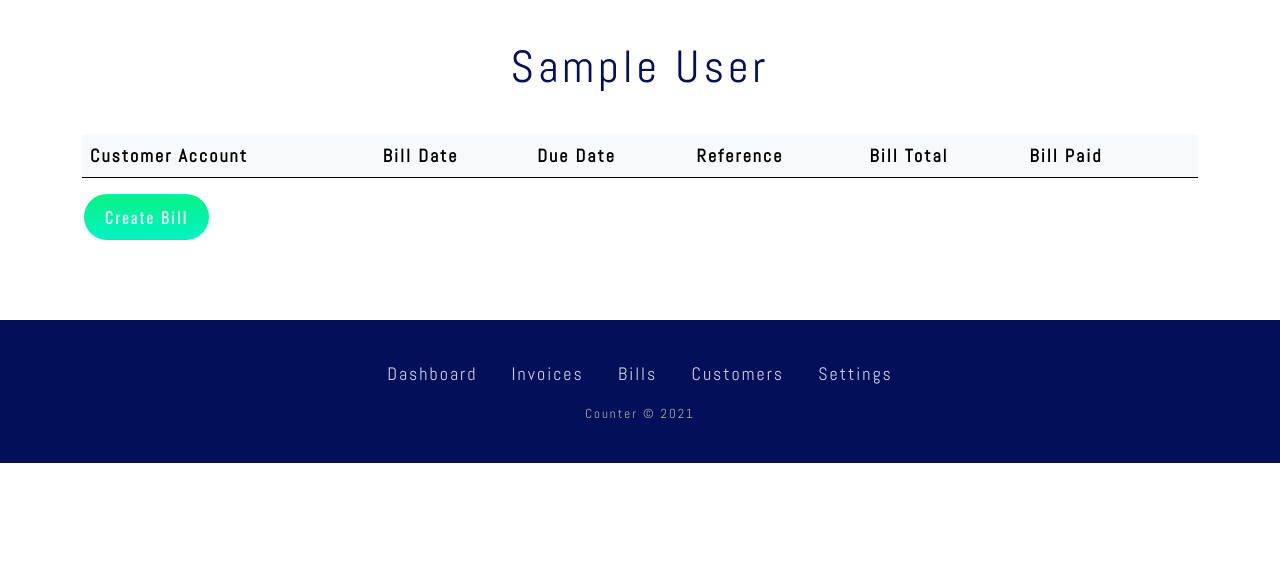
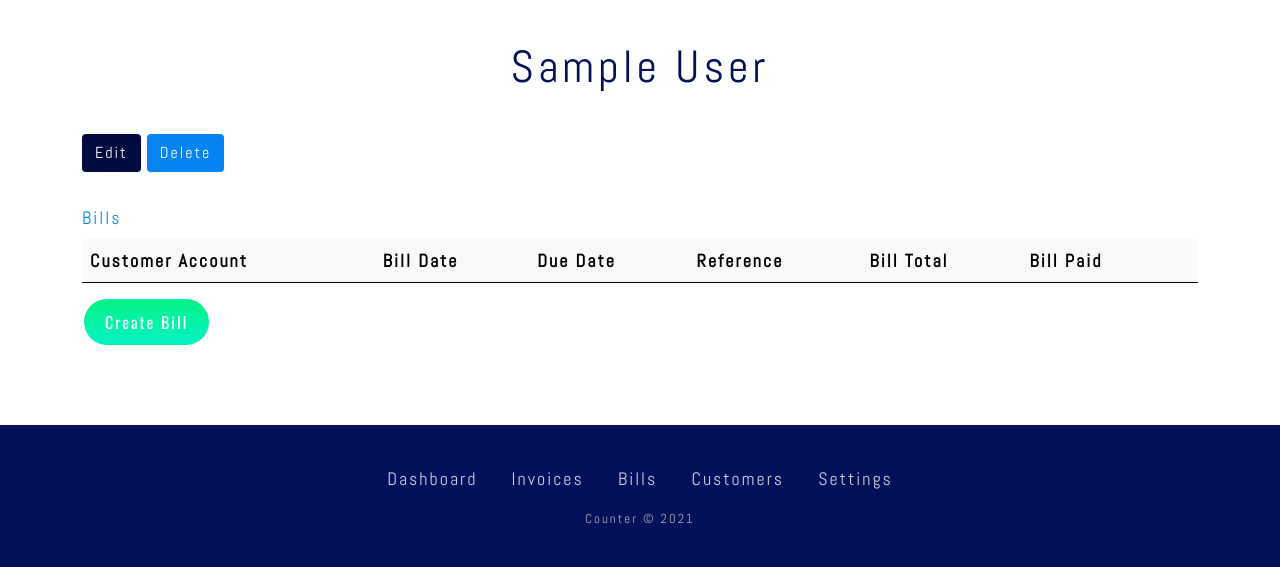
Before and after one commit to R-Prince/counter_ms4, a Django app: a page that uses customers/templates/customers/customer_account.html in a window 1280 px wide. Shown: the part 59-626 px from the top of the page. Run offline with Django 3.2, Linux system fonts and the light colour scheme; a user stored in the database is signed in; tables that the repository leaves empty hold one stand-in row (values such as "Sample post"); lists and menus that the app fills with data are empty; some libraries are stand-ins or nearby versions.

Commit message:
Add delete customer function and fix spacing issue on customer buttons

```diff
--- a/bills/templates/bills/create_bill.html
+++ b/bills/templates/bills/create_bill.html
@@ -63,7 +63,7 @@
                             </div>
                         </div>
                         <div class="row">
-                            <div class="submit-container col-3">
+                            <div class="submit-container col-12 col-md-4">
                                 <button type="submit" class="btn green-btn btn-lg">Submit Bill</button>
                             </div>
                         </div>
--- a/customers/templates/customers/customer_account.html
+++ b/customers/templates/customers/customer_account.html
@@ -8,6 +8,13 @@
 {% block content %}
     <div class="container">
         <div class="row">
+            <div class="col-12 profile-action">
+              <a href="{% url 'edit_customer' customer.id %}" class="btn btn-navy">Edit</a>
+              <a href="{% url 'delete_customer' customer.id %}" class="btn btn-blue">Delete</a>
+            </div>
+        </div>
+        <div class="row">
+            <div class="col-12 customer-title">Bills</div>
             <div class="col-12">
                 <div class="table-responsive">
                     <table class="table">
--- a/customers/urls.py
+++ b/customers/urls.py
@@ -10,4 +10,7 @@ urlpatterns = [
     path(
         'customer/<company_name>',
         views.customer_account, name='customer_account'),
+    path(
+        'delete/<customer_id>',
+        views.delete_customer, name='delete_customer'),
 ]
--- a/customers/views.py
+++ b/customers/views.py
@@ -85,3 +85,13 @@ def customer_account(request, company_name):
     }
 
     return render(request, template, context)
+
+
+@login_required
+def delete_customer(request, customer_id):
+    # Delete Customer
+    customer = get_object_or_404(Customer, pk=customer_id)
+    customer.delete()
+    messages.success(request, ("Customer Successfully Deleted!"))
+
+    return redirect(reverse('profile'))
--- a/profiles/templates/profiles/profile.html
+++ b/profiles/templates/profiles/profile.html
@@ -41,7 +41,7 @@
                     <div class="col-12">
                         <div class="card profile-card">
                             <div class="card-header profile-header">
-                                Overdue Bills
+                                Bills Not Paid
                             </div>
                             <div class="card-body">
                                 <h5 class="card-title"></h5>
@@ -50,7 +50,7 @@
                                         <thead class="table-light">
                                             <tr>
                                                 <th scope="col">Customer Account</th>
-                                                <th scope="col">Invoice Date</th>
+                                                <th scope="col">Due Date</th>
                                                 <th scope="col">Total</th>
                                                 <th scope="col">Bill Paid</th>
                                                 <th scope="col"></th>
@@ -61,7 +61,7 @@
                                                 {% if bill.bill_paid == 0 %}
                                                 <tr>
                                                     <th scope="row">{{ bill.customer_account }}</th>
-                                                    <td>{{ bill.bill_date }}</td>
+                                                    <td>{{ bill.due_date }}</td>
                                                     <td>{{ bill.bill_total }}</td>
                                                     {% if bill.bill_paid == 1 %}
                                                         <td>Yes</td>
--- a/static/css/base.css
+++ b/static/css/base.css
@@ -190,6 +190,15 @@ body{
     margin: 1rem 0px;
 }
 
+.profile-action{
+    margin-bottom: 2rem;
+}
+
+.customer-title{
+    color: #0583F2;
+    margin-bottom: 0.5rem;
+}
+
 /* Messages CSS */
 
 .messages-container{
```
